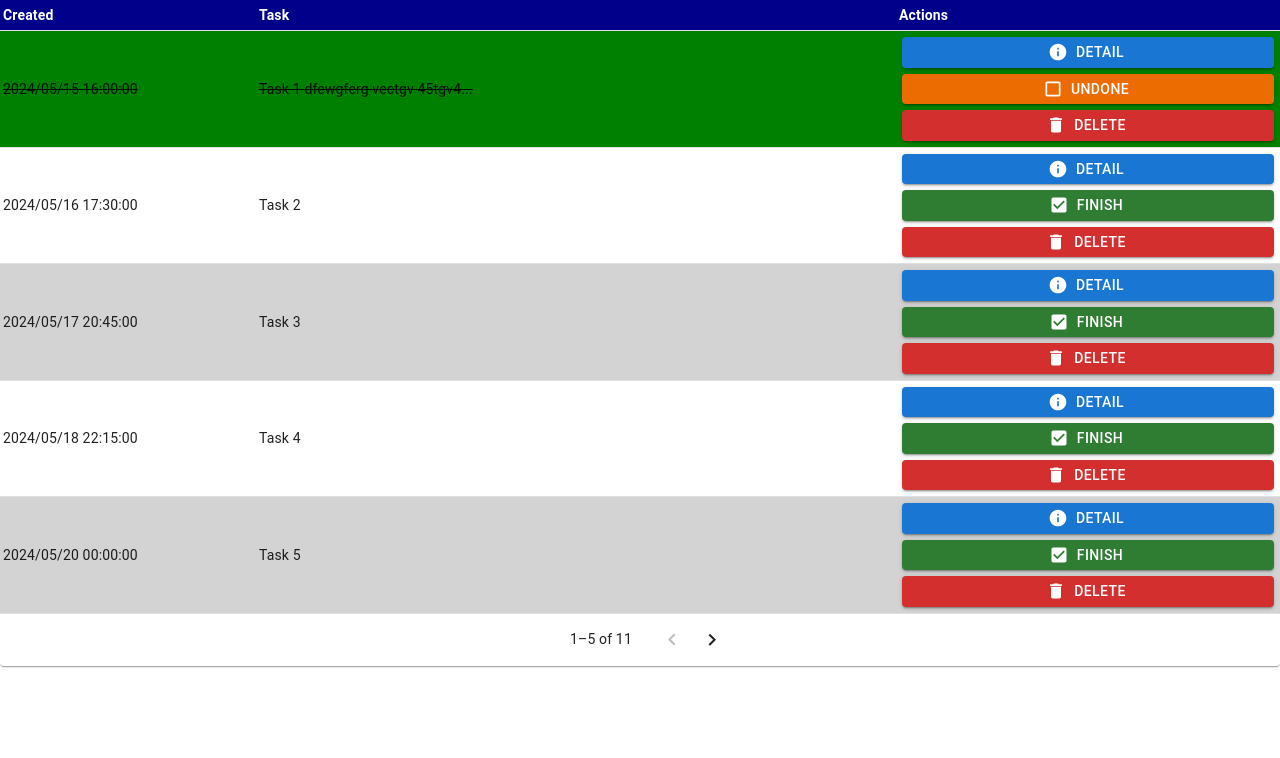
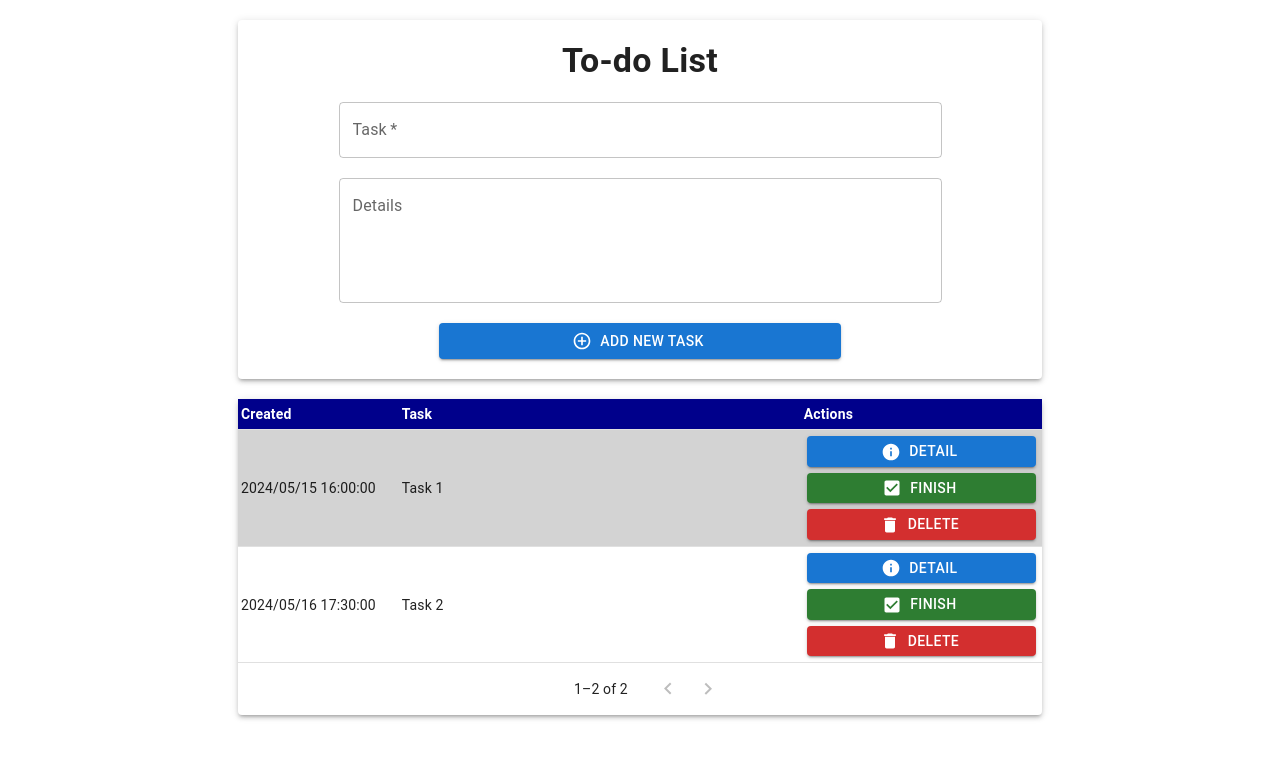
Before and after one commit to The-Aldi-Tri/to-do_app_client, a React (Create React App) app: page / in a window 1280 px wide. Shown: the top 758 px of the page. Built offline with nearby package versions, Linux system fonts and the light colour scheme.

Commit message:
Add form component and integrate form + table component using local storage

```diff
--- a/package.json
+++ b/package.json
@@ -7,6 +7,7 @@
     "@emotion/styled": "^11.11.5",
     "@fontsource/roboto": "^5.0.13",
     "@mui/icons-material": "^5.15.17",
+    "@mui/lab": "^5.0.0-alpha.170",
     "@mui/material": "^5.15.17",
     "@mui/x-data-grid": "^7.4.0",
     "@testing-library/jest-dom": "^5.17.0",
--- a/public/index.html
+++ b/public/index.html
@@ -2,19 +2,19 @@
 <html lang="en">
   <head>
     <meta charset="utf-8" />
-    <link rel="icon" href="%PUBLIC_URL%/favicon.ico" />
+    <!-- <link rel="icon" href="%PUBLIC_URL%/favicon.ico" /> -->
     <meta name="viewport" content="width=device-width, initial-scale=1" />
     <meta name="theme-color" content="#000000" />
     <meta
       name="description"
       content="Web site created using create-react-app"
     />
-    <link rel="apple-touch-icon" href="%PUBLIC_URL%/logo192.png" />
+    <!-- <link rel="apple-touch-icon" href="%PUBLIC_URL%/logo192.png" /> -->
     <!--
       manifest.json provides metadata used when your web app is installed on a
       user's mobile device or desktop. See https://developers.google.com/web/fundamentals/web-app-manifest/
     -->
-    <link rel="manifest" href="%PUBLIC_URL%/manifest.json" />
+    <!-- <link rel="manifest" href="%PUBLIC_URL%/manifest.json" /> -->
     <!--
       Notice the use of %PUBLIC_URL% in the tags above.
       It will be replaced with the URL of the `public` folder during the build.
--- a/src/App.js
+++ b/src/App.js
@@ -1,8 +1,35 @@
+import React, { useState } from "react";
+import { Container } from "@mui/material";
 import "./App.css";
 import MuiTable from "./components/MuiTable";
+import MuiForm from "./components/MuiForm";
+import createData from "./utils/createData";
+
+const dummy = [
+  createData(
+    "Task 1",
+    "lorem ipsum dolor sit amet",
+    new Date("2024-05-15T09:00:00")
+  ), // Empty description
+  createData("Task 2", "A short description", new Date("2024-05-16T10:30:00")), // Short description
+];
 
 const App = () => {
-  return <MuiTable />;
+  const [sharedData, setSharedData] = useState(dummy);
+
+  const handleSharedData = (newValue) => {
+    setSharedData(newValue);
+  };
+
+  return (
+    <Container maxWidth="md">
+      <br />
+      <MuiForm sharedData={sharedData} handleSharedData={handleSharedData} />
+      <br />
+      <MuiTable sharedData={sharedData} handleSharedData={handleSharedData} />
+      <br />
+    </Container>
+  );
 };
 
 export default App;
--- /dev/null
+++ b/src/components/MuiForm.js
@@ -0,0 +1,103 @@
+import React, { useState } from "react";
+import {
+  Container,
+  FormControl,
+  TextField,
+  Typography,
+  Paper,
+} from "@mui/material";
+import AddCircleOutlineIcon from "@mui/icons-material/AddCircleOutline";
+import LoadingButton from "@mui/lab/LoadingButton";
+import createData from "../utils/createData";
+
+const Form = ({ sharedData, handleSharedData }) => {
+  const [task, setTask] = useState("");
+  const [details, setDetails] = useState("");
+  const [isError, setIsError] = useState(false);
+  const [isLoading, setIsLoading] = useState(false);
+
+  const validateRequired = (data) => {
+    return data.trim() !== "" ? true : false;
+  };
+
+  const handleSubmit = async (event) => {
+    event.preventDefault();
+    try {
+      setIsLoading(true);
+
+      if (!validateRequired(task))
+        throw new Error("Task Field cannot be empty");
+
+      const newData = createData(task, details);
+      await handleSharedData([newData, ...sharedData]);
+    } catch (e) {
+      console.error(`Error: ${e.message}`);
+    } finally {
+      setIsLoading(false);
+    }
+  };
+
+  return (
+    <Container maxWidth="md" component="form" onSubmit={handleSubmit}>
+      <Paper
+        elevation={3}
+        sx={{
+          width: "100%",
+          display: "flex",
+          flexDirection: "column",
+          alignItems: "center",
+        }}
+      >
+        <Typography
+          variant="h4"
+          sx={{
+            fontWeight: "bold",
+            margin: "20px 0 10px 0",
+          }}
+        >
+          To-do List
+        </Typography>
+        <FormControl fullWidth={true} sx={{ alignItems: "center" }}>
+          <TextField
+            label="Task"
+            variant="outlined"
+            required={true}
+            value={task}
+            error={isError}
+            helperText={isError ? "Can not be empty" : ""}
+            onBlur={() =>
+              validateRequired(task) ? setIsError(false) : setIsError(true)
+            }
+            onChange={(e) => {
+              validateRequired(e.target.value)
+                ? setIsError(false)
+                : setIsError(true);
+              setTask(e.target.value);
+            }}
+            sx={{ width: "75%", margin: "10px 0" }}
+          />
+          <TextField
+            label="Details"
+            variant="outlined"
+            multiline
+            rows={4}
+            value={details}
+            onChange={(e) => setDetails(e.target.value)}
+            sx={{ width: "75%", margin: "10px 0" }}
+          />
+        </FormControl>
+        <LoadingButton
+          variant="contained"
+          startIcon={<AddCircleOutlineIcon />}
+          type="submit"
+          loading={isLoading}
+          sx={{ width: "50%", margin: "10px 0 20px 0" }}
+        >
+          <span>Add New Task</span>
+        </LoadingButton>
+      </Paper>
+    </Container>
+  );
+};
+
+export default Form;
--- a/src/components/MuiTable.js
+++ b/src/components/MuiTable.js
@@ -1,4 +1,5 @@
 import React, { useState } from "react";
+import Container from "@mui/material/Container";
 import Paper from "@mui/material/Paper";
 import Stack from "@mui/material/Stack";
 import Button from "@mui/material/Button";
@@ -24,11 +25,9 @@ import {
   TablePagination,
 } from "@mui/material";
 
-import rows from "./DummyData"; // Import Dummy Data
-
-export default function MuiTable() {
+export default function MuiTable({ sharedData, handleSharedData }) {
   // For Table Component
-  const [data, setData] = useState(rows);
+  const [data, setData] = [sharedData, handleSharedData];
 
   const handleFinishButton = (id) => {
     setData(
@@ -50,7 +49,7 @@ export default function MuiTable() {
   const [rowsPerPage, setRowsPerPage] = useState(5);
 
   const emptyRows =
-    page > 0 ? Math.max(0, (1 + page) * rowsPerPage - rows.length) : 0;
+    page > 0 ? Math.max(0, (1 + page) * rowsPerPage - data.length) : 0;
 
   const handleChangePage = (event, newPage) => {
     setPage(newPage);
@@ -109,7 +108,16 @@ export default function MuiTable() {
   };
 
   return (
-    <Paper>
+    <Container maxWidth="md">
+      <Paper
+        elevation={3}
+        sx={{
+          width: "100%",
+          display: "flex",
+          flexDirection: "column",
+          alignItems: "center",
+        }}
+      >
         <TableContainer>
           <Table aria-label="Task table">
             <TableHead sx={tableHeaderSx}>
@@ -121,7 +129,10 @@ export default function MuiTable() {
             </TableHead>
             <TableBody>
               {(rowsPerPage > 0
-              ? data.slice(page * rowsPerPage, page * rowsPerPage + rowsPerPage)
+                ? data.slice(
+                    page * rowsPerPage,
+                    page * rowsPerPage + rowsPerPage
+                  )
                 : data
               ).map((row, index) => (
                 <TableRow
@@ -141,7 +152,7 @@ export default function MuiTable() {
                       width: "20%",
                     }}
                   >
-                  {row.time}
+                    {row.dateTime}
                   </TableCell>
                   <TableCell
                     sx={{
@@ -291,5 +302,6 @@ export default function MuiTable() {
           </DialogActions>
         </Dialog>
       </Paper>
+    </Container>
   );
 }
--- /dev/null
+++ b/src/utils/createData.js
@@ -0,0 +1,28 @@
+import { nanoid } from "nanoid";
+function convertDateTimeToWIB(dateTime) {
+  // WIB: Waktu Indonesia bagian Barat => GMT+7
+  const [date, time] = dateTime
+    .toLocaleString("en-GB", { timeZone: "Asia/Jakarta" })
+    .replace(",", "")
+    .split(" ");
+  const revDate = date.split("/").reverse().join("/");
+  return `${revDate} ${time}`;
+}
+
+function createData(
+  task,
+  details,
+  dateTime = new Date(),
+  finished = false,
+  id = nanoid(10)
+) {
+  return {
+    task,
+    details,
+    dateTime: convertDateTimeToWIB(dateTime),
+    finished,
+    id,
+  };
+}
+
+export default createData;
```
Also changed, not shown: public/manifest.json (deleted), 1 other file (tests, documents, lock files or other folders). Lines whose indentation alone changed are shown as unchanged.
